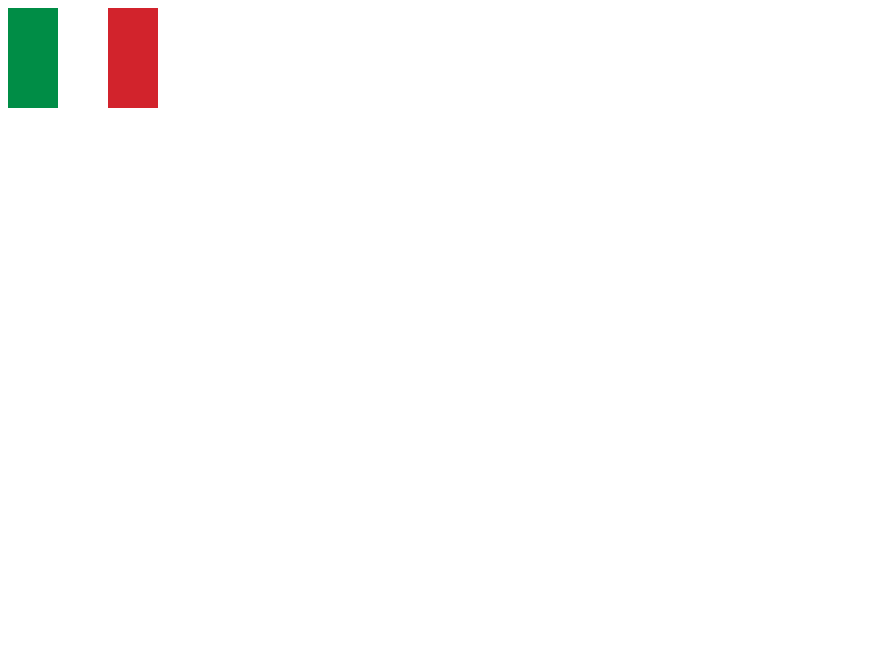
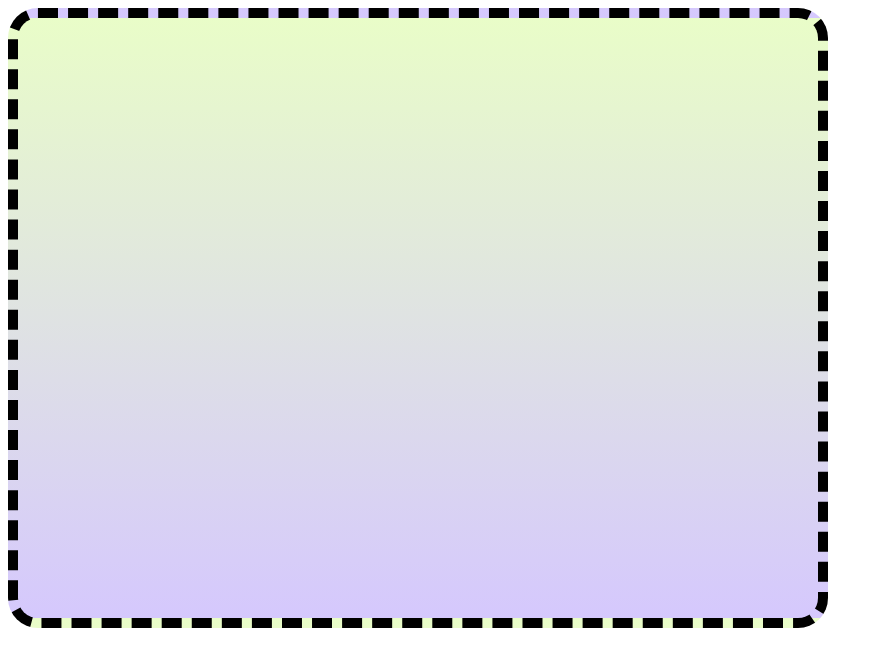
Before and after one commit to giuliano-sider/High-Tech-Pool, a plain HTML site: page experiments/svg-example.html in a window 1280 px wide. Shown: the whole page, without its empty margins (0-883 px from the left). Drawn offline with Linux system fonts and the light colour scheme.

```diff
--- a/experiments/svg-example.html
+++ b/experiments/svg-example.html
@@ -5,13 +5,27 @@
   <title>HTML/SVG Example</title>
 </head>
 
+<style>
+svg {
+	border-style: dashed;
+	border-width: 10px;
+	border-color: black;
+	border-radius: 30px;
+
+	background-color: transparent;
+	background-image: linear-gradient(to bottom, rgb(233, 253, 200), rgb(213, 200, 253));
+}
+</style>
+
 <body>
 
-  <svg width="150" height="100" viewBox="0 0 3 2">
-    <rect width="1" height="2" x="0" fill="#008d46" />
-    <rect width="1" height="2" x="1" fill="#ffffff" />
-    <rect width="1" height="2" x="2" fill="#d2232c" />
-  </svg>
+<svg width="800" height="600" viewBox="0 0 3 2">
+<!--
+	<rect width="1" height="2" x="0" fill="#008d46" />
+	<rect width="1" height="2" x="1" fill="#ffffff" />
+	<rect width="1" height="2" x="2" fill="#d2232c" />
+-->
+</svg>
 
 </body>
 </html>
```
Also changed, not shown: 1 other file.
